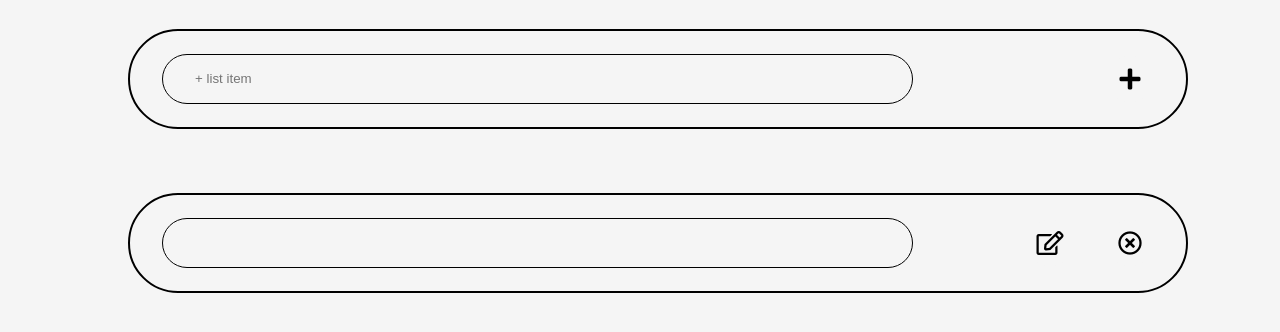
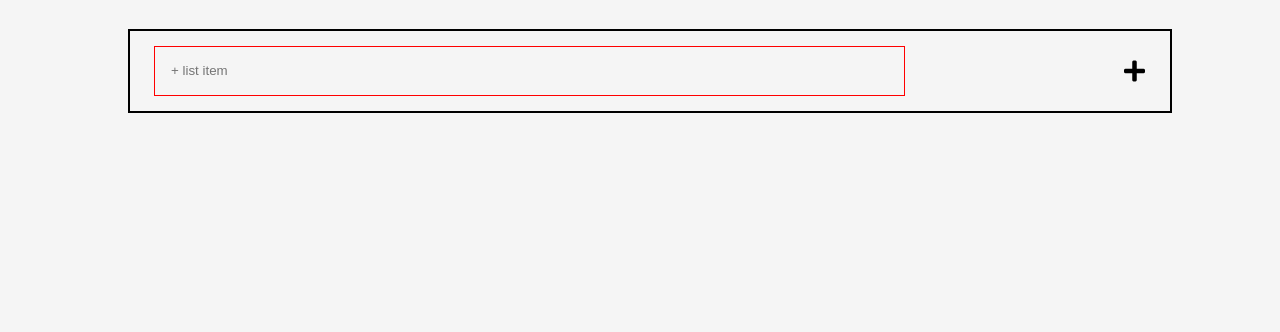
Before and after one commit to mhogeveen/JavaScript_ToDoList, a plain HTML site: page index.html in a window 1280 px wide. Both pictures are taken after a click on the button 1130 px from the left and 190 px from the top of the page. Shown: the part 112-444 px from the top of the page. Drawn offline with Linux system fonts and the light colour scheme.

Commit message:
Minor changes

```diff
--- a/css/style.scss
+++ b/css/style.scss
@@ -15,9 +15,6 @@ $blue: #137a86;
 $dark-blue: #1b404f;
 $blackish: #031a23;
 $green: #9ffc9f;
-
-// Value variables
-$bo-ra: 100px;
 
 body {
   font-family: sans-serif;
@@ -45,7 +42,7 @@ body {
   }
 }
 
-.addition {
+.add {
   width: 100%;
 
   &__input {
@@ -59,10 +56,9 @@ body {
   &__item {
     @include flex-box(space-between, center, row, flex);
     width: 100%;
-    height: 4rem;
+    min-height: 4rem;
     border: 2px solid black;
-    border-radius: $bo-ra;
-    padding: 1rem;
+    padding: 0.5rem;
     margin: 2rem 0;
   }
 }
@@ -75,11 +71,20 @@ body {
   &__content {
     @include flex-box(flex-start, center, row, flex);
     width: 70%;
-    height: 3rem;
+    min-height: 3rem;
     border: 1px solid black;
-    border-radius: $bo-ra;
-    padding: 0 0 0 2rem;
+    padding: 0 1rem 0 1rem;
     margin: 0 0 0 1rem;
+    overflow: hidden;
+    transition: border 200ms ease;
+
+    &:focus {
+      outline: none;
+    }
+
+    p {
+      padding: 1rem;
+    }
   }
 
   &__buttons {
@@ -90,8 +95,7 @@ body {
 
 .button {
   @include flex-box(center, center, row, flex);
-  width: 3rem;
-  height: 3rem;
+
   border: none;
   border-radius: 50%;
   background-color: $white;
@@ -106,6 +110,22 @@ body {
   }
 
   &:hover {
-    color: $blue;
+    color: $green;
+  }
+
+  &:focus {
+    outline: none;
+  }
+
+  &--remove {
+    &:hover {
+      color: red;
+    }
+  }
+
+  &--edit {
+    &:hover {
+      color: $blue;
+    }
   }
 }
--- a/index.html
+++ b/index.html
@@ -32,11 +32,11 @@
 
       <p>Add an item to your list here:</p>
 
-      <div class="addition">
+      <div class="add">
         <div class="list__item">
-          <input id="addition__input" class="item__content addition__input" type="text" name="addition" value="" placeholder="+ list item">
+          <input id="add__input" class="item__content add__input" type="text" name="add" value="" placeholder="+ list item" onfocus="this.value=''">
           <div class="item__buttons">
-            <button id="button--addition" class="button" type="button" name="button">
+            <button id="button--add" class="button" type="button" name="button">
               <i class="fa fa-plus"></i>
             </button>
           </div>
@@ -47,13 +47,13 @@
         <div class="template">
           <div id="list__item" class="list__item">
             <div class="item__content">
-              <p></p>
+              <p>placecontenthere</p>
             </div>
             <div class="item__buttons">
               <button class="button button--edit" type="button" name="button">
                 <i class="far fa-edit"></i>
               </button>
-              <button class="button button--remove" type="button" name="button">
+              <button id="button--remove" class="button button--remove" type="button" name="button">
                 <i class="far fa-times-circle"></i>
               </button>
             </div>
--- a/index.js
+++ b/index.js
@@ -1,31 +1,28 @@
 function activateToDo() {
 
-  let listItem = document.querySelector("#list__item");
   let list = document.querySelector("#list");
-  let addItem = document.querySelector("#button--addition");
-
+  let addItem = document.querySelector("#button--add");
+  let removeItem = document.querySelector("#button--remove");
+  let content = document.querySelector("#add__input");
+  let listItemHtml = document.querySelector("#list__item").innerHTML;
 
   addItem.addEventListener("click", function() {
     let div = document.createElement("div");
-    let content = document.querySelector("#addition__input").value;
+    let contentVal = content.value;
+    let newHTML = listItemHtml.split("placecontenthere").join(contentVal);
 
-    let listItemHtml = `<div class="item__content">\
-      <p>${content}</p>\
-    </div>\
-    <div class="item__buttons">\
-      <button class="button button--edit" type="button" name="button">\
-        <i class="far fa-edit"></i>\
-      </button>\
-      <button class="button button--remove" type="button" name="button">\
-        <i class="far fa-times-circle"></i>\
-      </button>\
-    </div>`;
-
-    console.log(content);
-    div.className = "list__item";
-    div.innerHTML = listItemHtml;
-    list.appendChild(div);
+    if (contentVal) {
+      content.style.border = "1px solid black";
+      div.className = "list__item";
+      div.innerHTML = newHTML;
+      list.appendChild(div);
+    } else {
+      content.style.border = "1px solid red";
+    }
   });
 
-
+  removeItem.addEventListener("click", function() {
+    list.removeChild("#list__item");
+    console.log("hello");
+  });
 }
```
Also changed, not shown: css/style.css, 1 other file.
